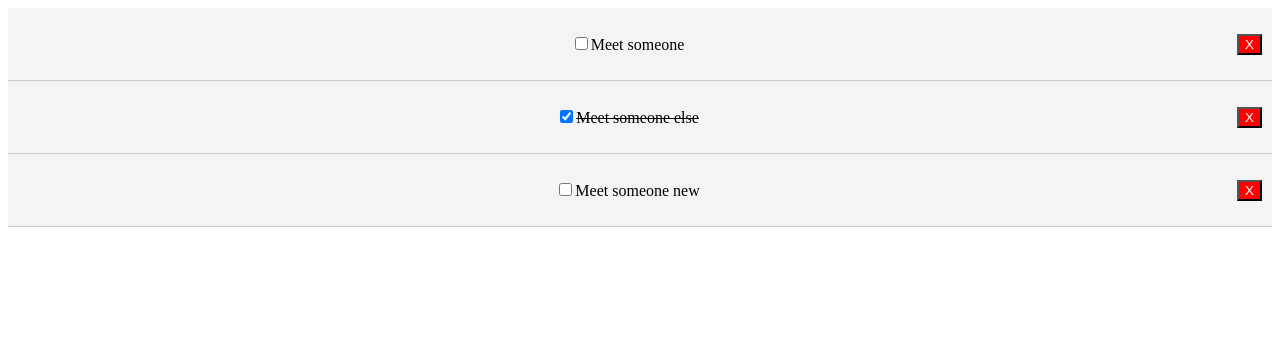
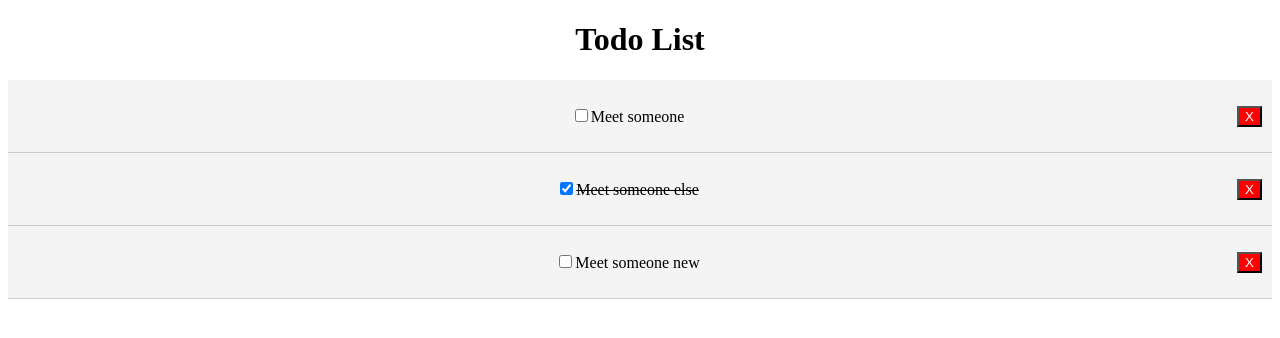
Before and after one commit to ZachariahMathews/react-todo-app, a React (Create React App) app: page / in a window 1280 px wide. Shown: the top 338 px of the page. Built offline with nearby package versions, Linux system fonts and the light colour scheme.

Commit message:
Add Header component

```diff
--- a/src/App.js
+++ b/src/App.js
@@ -1,4 +1,5 @@
 import React, { Component } from 'react';
+import Header from './components/layout/Header'
 import Todos from './components/Todos'
 import './App.css';
 
@@ -33,12 +34,13 @@ state={
   }
 
   deleteTodo = (id) => {
-    this.setState({ todos: [...this.state.todos.filter(todo => todo.id != id)] })
+    this.setState({ todos: [...this.state.todos.filter(todo => todo.id !== id)] })
   }
 
   render() {
     return (
       <div className="App">
+        <Header />
         <Todos todos={this.state.todos} markComplete={this.markComplete} deleteTodo={this.deleteTodo} />
       </div>
     );
--- /dev/null
+++ b/src/components/layout/Header.js
@@ -0,0 +1,9 @@
+import React from 'react'
+
+export default function Header() {
+  return (
+    <header>
+        <h1>Todo List</h1>
+    </header>
+  )
+}
```
